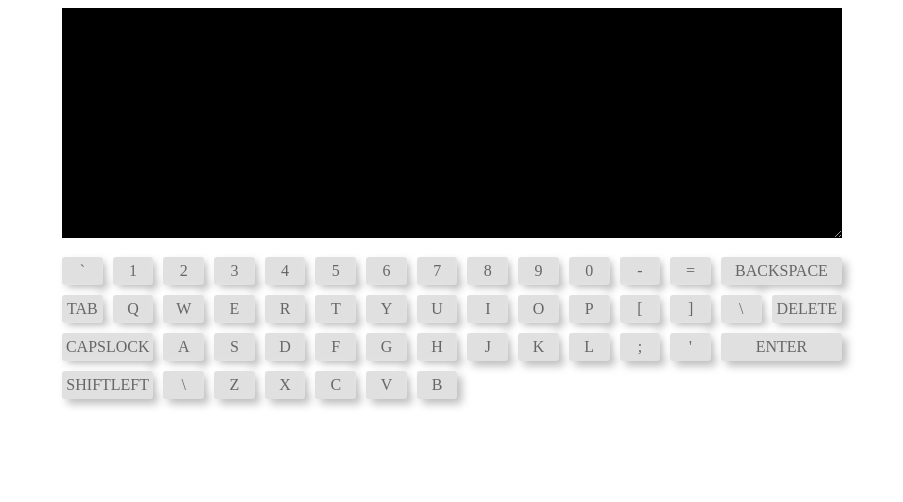
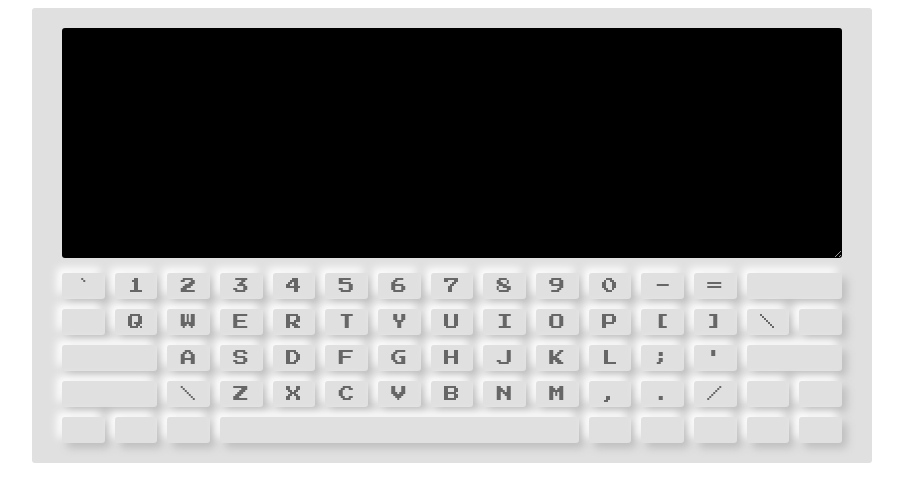
Before and after one commit to Snake911/RSS-Virtual-Keyboard, a website built with webpack: page src/index.html in a window 1280 px wide. Shown: the whole page, without its empty margins (188-1091 px from the left). Built offline with nearby package versions, Linux system fonts and the light colour scheme.

Commit message:
feat: add font

```diff
--- a/src/index.js
+++ b/src/index.js
@@ -21,22 +21,30 @@ keyboardList.forEach((keyObject) => {
     key.style.gridColumn = `span ${keyObject.length}`;
     key.id = keyObject.code;
     key.addEventListener('mousedown', (e) => {
+        e.preventDefault();
         key.classList.add('press');
+        document.dispatchEvent(new KeyboardEvent('keydown', {code: keyObject.en.keyValue, key: keyObject.en.keyValue}))
     });
     key.addEventListener('mouseup', (e) => {
+        e.preventDefault();
+        key.dispatchEvent(new KeyboardEvent('keyup'))
         key.classList.remove('press');
     });
     keybordContainer.append(key);
 });
 
 document.addEventListener('keydown', (e) => {
-    e.preventDefault();
-    const pressKey = document.getElementById(e.code);
-    pressKey.classList.add('press');
+    if(e.isTrusted) {
+        const pressKey = document.getElementById(e.code);
+        pressKey.classList.add('press');
+    } else {
+        textarea.value += e.key;
+    }
 });
 
 document.addEventListener('keyup', (e) => {
-    e.preventDefault();
-    const pressKey = document.getElementById(e.code);
-    pressKey.classList.remove('press');
+    if(e.isTrusted) {
+        const pressKey = document.getElementById(e.code);
+        pressKey.classList.remove('press');
+    }
 });
--- a/src/keyboard.json
+++ b/src/keyboard.json
@@ -158,24 +158,24 @@
     {
         "code": "Backspace",
         "ru": {
-            "keyValue": "Backspace",
-            "keyValueShift": "Backspace"
+            "keyValue": "",
+            "keyValueShift": ""
         },
         "en": {
-            "keyValue": "Backspace",
-            "keyValueShift": "Backspace"
+            "keyValue": "",
+            "keyValueShift": ""
         },
         "length": 2
     },
     {
         "code": "Tab",
         "ru": {
-            "keyValue": "Tab",
-            "keyValueShift": "Tab"
+            "keyValue": "",
+            "keyValueShift": ""
         },
         "en": {
-            "keyValue": "Tab",
-            "keyValueShift": "Tab"
+            "keyValue": "",
+            "keyValueShift": ""
         },
         "length": 1
     },
@@ -338,24 +338,24 @@
     {
         "code": "Delete",
         "ru": {
-            "keyValue": "Delete",
-            "keyValueShift": "Delete"
+            "keyValue": "",
+            "keyValueShift": ""
         },
         "en": {
-            "keyValue": "Delete",
-            "keyValueShift": "Delete"
+            "keyValue": "",
+            "keyValueShift": ""
         },
         "length": 1
     },
     {
         "code": "CapsLock",
         "ru": {
-            "keyValue": "CapsLock",
-            "keyValueShift": "CapsLock"
+            "keyValue": "",
+            "keyValueShift": ""
         },
         "en": {
-            "keyValue": "CapsLock",
-            "keyValueShift": "CapsLock"
+            "keyValue": "",
+            "keyValueShift": ""
         },
         "length": 2
     },
@@ -494,24 +494,24 @@
     {
         "code": "Enter",
         "ru": {
-            "keyValue": "Enter",
-            "keyValueShift": "Enter"
+            "keyValue": "\n",
+            "keyValueShift": "\n"
         },
         "en": {
-            "keyValue": "Enter",
-            "keyValueShift": "Enter"
+            "keyValue": "\n",
+            "keyValueShift": "\n"
         },
         "length": 2
     },
     {
         "code": "ShiftLeft",
         "ru": {
-            "keyValue": "ShiftLeft",
-            "keyValueShift": "ShiftLeft"
+            "keyValue": "",
+            "keyValueShift": ""
         },
         "en": {
-            "keyValue": "ShiftLeft",
-            "keyValueShift": "ShiftLeft"
+            "keyValue": "",
+            "keyValueShift": ""
         },
         "length": 2
     },
@@ -586,5 +586,197 @@
             "keyValueShift": "B"
         },
         "length": 1
+    },
+    {
+        "code": "KeyN",
+        "ru": {
+            "keyValue": "т",
+            "keyValueShift": "Т"
+        },
+        "en": {
+            "keyValue": "n",
+            "keyValueShift": "N"
+        },
+        "length": 1
+    },
+    {
+        "code": "KeyM",
+        "ru": {
+            "keyValue": "ь",
+            "keyValueShift": "Ь"
+        },
+        "en": {
+            "keyValue": "m",
+            "keyValueShift": "M"
+        },
+        "length": 1
+    },
+    {
+        "code": "Comma",
+        "ru": {
+            "keyValue": "б",
+            "keyValueShift": "Б"
+        },
+        "en": {
+            "keyValue": ",",
+            "keyValueShift": "<"
+        },
+        "length": 1
+    },
+    {
+        "code": "Period",
+        "ru": {
+            "keyValue": "ю",
+            "keyValueShift": "Ю"
+        },
+        "en": {
+            "keyValue": ".",
+            "keyValueShift": ">"
+        },
+        "length": 1
+    },
+    {
+        "code": "Slash",
+        "ru": {
+            "keyValue": ".",
+            "keyValueShift": ","
+        },
+        "en": {
+            "keyValue": "/",
+            "keyValueShift": "?"
+        },
+        "length": 1
+    },
+    {
+        "code": "ArrowUp",
+        "ru": {
+            "keyValue": "",
+            "keyValueShift": ""
+        },
+        "en": {
+            "keyValue": "",
+            "keyValueShift": ""
+        },
+        "length": 1
+    },
+    {
+        "code": "ShiftRight",
+        "ru": {
+            "keyValue": "",
+            "keyValueShift": ""
+        },
+        "en": {
+            "keyValue": "",
+            "keyValueShift": ""
+        },
+        "length": 1
+    },
+    {
+        "code": "ControlLeft",
+        "ru": {
+            "keyValue": "",
+            "keyValueShift": ""
+        },
+        "en": {
+            "keyValue": "",
+            "keyValueShift": ""
+        },
+        "length": 1
+    },
+    {
+        "code": "MetaLeft",
+        "ru": {
+            "keyValue": "",
+            "keyValueShift": ""
+        },
+        "en": {
+            "keyValue": "",
+            "keyValueShift": ""
+        },
+        "length": 1
+    },
+    {
+        "code": "AltLeft",
+        "ru": {
+            "keyValue": "",
+            "keyValueShift": ""
+        },
+        "en": {
+            "keyValue": "",
+            "keyValueShift": ""
+        },
+        "length": 1
+    },
+    {
+        "code": "Space",
+        "ru": {
+            "keyValue": " ",
+            "keyValueShift": " "
+        },
+        "en": {
+            "keyValue": " ",
+            "keyValueShift": " "
+        },
+        "length": 7
+    },
+    {
+        "code": "AltRight",
+        "ru": {
+            "keyValue": "",
+            "keyValueShift": ""
+        },
+        "en": {
+            "keyValue": "",
+            "keyValueShift": ""
+        },
+        "length": 1
+    },
+    {
+        "code": "ControlRight",
+        "ru": {
+            "keyValue": "",
+            "keyValueShift": ""
+        },
+        "en": {
+            "keyValue": "",
+            "keyValueShift": ""
+        },
+        "length": 1
+    },
+    {
+        "code": "ArrowLeft",
+        "ru": {
+            "keyValue": "",
+            "keyValueShift": ""
+        },
+        "en": {
+            "keyValue": "",
+            "keyValueShift": ""
+        },
+        "length": 1
+    },
+    {
+        "code": "ArrowDown",
+        "ru": {
+            "keyValue": "",
+            "keyValueShift": ""
+        },
+        "en": {
+            "keyValue": "",
+            "keyValueShift": ""
+        },
+        "length": 1
+    },
+    {
+        "code": "ArrowRight",
+        "ru": {
+            "keyValue": "",
+            "keyValueShift": ""
+        },
+        "en": {
+            "keyValue": "",
+            "keyValueShift": ""
+        },
+        "length": 1
     }
 ]
--- a/src/styles/style.scss
+++ b/src/styles/style.scss
@@ -1,11 +1,17 @@
+@import url('https://fonts.googleapis.com/css2?family=Press+Start+2P&display=swap');
+
 $transition: all .1s ease-in-out;
 * {
     box-sizing: border-box;
+    font-family: 'Press Start 2P', cursive;
 }
 
 .container {
-    max-width: 780px;
+    max-width: 840px;
     margin: 0 auto;
+    padding: 20px 30px;
+    background: #e0e0e0;
+    border-radius: 3px;
 }
 
 textarea {
@@ -20,6 +26,7 @@ textarea {
     font-weight: 600;
     height: 230px;
     resize: vertical;
+    border-radius: 3px;
 }
 
 .keybordContainer {
@@ -27,6 +34,7 @@ textarea {
     max-width: 780px;
     width: 100%;
     grid-template-columns: repeat(15, 1fr);
+    grid-template-rows: repeat(5, 1fr);
     gap: 10px;
 
     .key {
```
